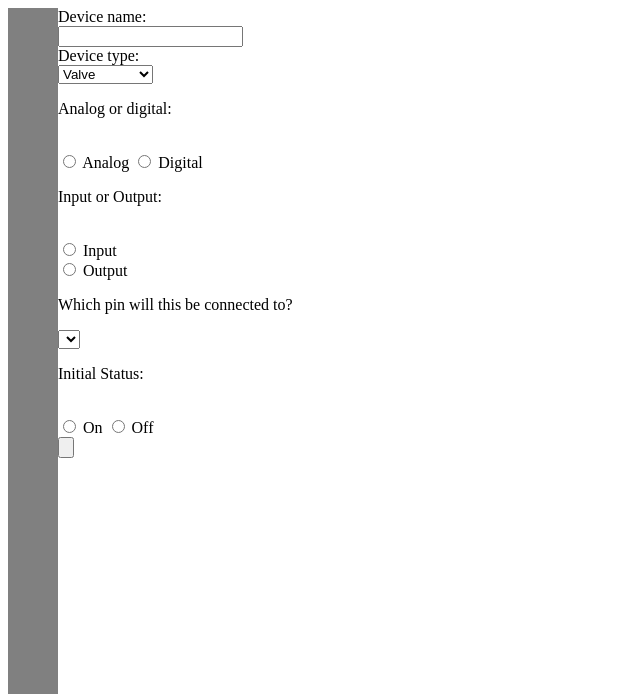
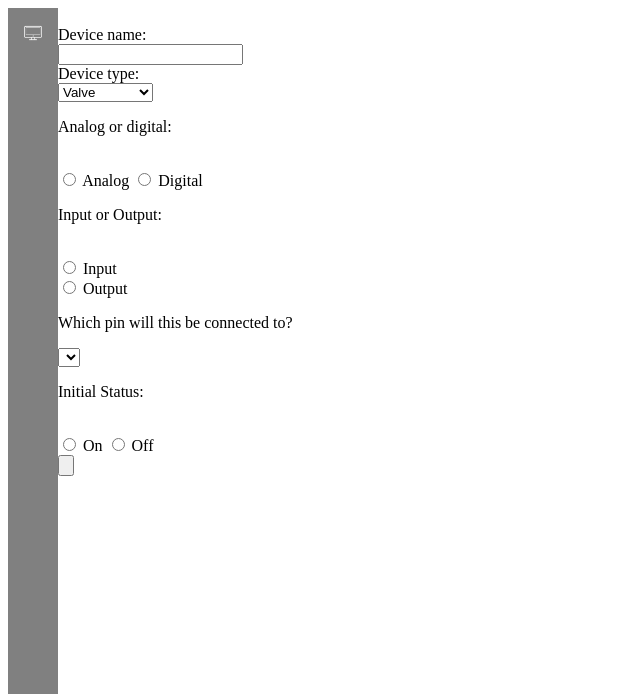
Before and after one commit to DavidBaldwin1015/WaterChanger, a PHP site: page /AddDevice.php in a window 1280 px wide. Shown: the top 694 px of the page, without its empty margins (0-640 px from the left). Run offline with PHP 8.4, Linux system fonts and the light colour scheme; lists and menus that the app fills with data are empty.

Commit message:
Edited some styling stuff

```diff
--- a/Code/RPi/Web/AddDevice.php
+++ b/Code/RPi/Web/AddDevice.php
@@ -10,12 +10,12 @@
 <body>
 	<!--- Build the navigation menu --->
 	<ul id="NavMenu">
-		<li><a href="index.php"><div class="Tips"><span class="TipText">Dashboard</span></div></a></li>
-		<li><a href="Tanks.php"><div class="Tips"><span class="TipText">Tanks and Valves</span></div></a></li>
-		<li><a href="Pumps.php"><div class="Tips"><span class="TipText">Pump Controls</span></div></a></li>
-		<li><a href="Flows.php"><div class="Tips"><span class="TipText">Flowmeters</span></div></a></li>
-		<li><a href="Manual.php"><div class="Tips"><span class="TipText">Manual Override</span></div></a></li>
-	</ul>
+		<li><a href="index.php"><img src="monitor-outline.png" id="DashboardIcon"/><div class="tooltip"><span class="tooltiptext">Dashboard</span></div></a></li>
+		<li><a href="Tanks.php"><div class="tooltip"><span class="tooltiptext">Tanks and Valves</span></div></a></li>
+		<li><a href="Pumps.php"><div class="tooltip"><span class="tooltiptext">Pump Controls</span></div></a></li>
+		<li><a href="Flows.php"><div class="tooltip"><span class="tooltiptext">Flowmeters</span></div></a></li>
+		<li><a href="Manual.php"><div class="tooltip"><span class="tooltiptext">Manual Override</span></div></a></li>
+	</ul><br>
 	<div id="content">
 	<!--- Build the form to add a device --->
 	<form class="AddDeviceForm" id = "NewDeviceForm">
--- a/Code/RPi/Web/Styles.css
+++ b/Code/RPi/Web/Styles.css
@@ -21,13 +21,13 @@
 
 }
 
-.Tips {
+.tooltip {
 	position:  relative;
 	display: inline-block;
 	border-bottom: 1px dotted black;
 }
 
-.Tips .TipText {
+.tooltip .tooltiptext {
 	visibility:  hidden;
 	width: 120px;
 	background-color: black;
@@ -41,7 +41,7 @@
 	left: 105%;
 }
 
-.Tips:hover .TipText {
+.tooltip:hover .tooltiptext {
 	visibility: visible;
 }
 
@@ -72,7 +72,7 @@
 	#content {
 		margin-left: 0;
 	}
-	.Tips .TipText {
+	.tooltip .tooltiptext {
 		width: 120px;
 		top: 100%;
 		left: 50%;
```
Also changed, not shown: Code/RPi/Web/index.php (+5 -5 lines).
